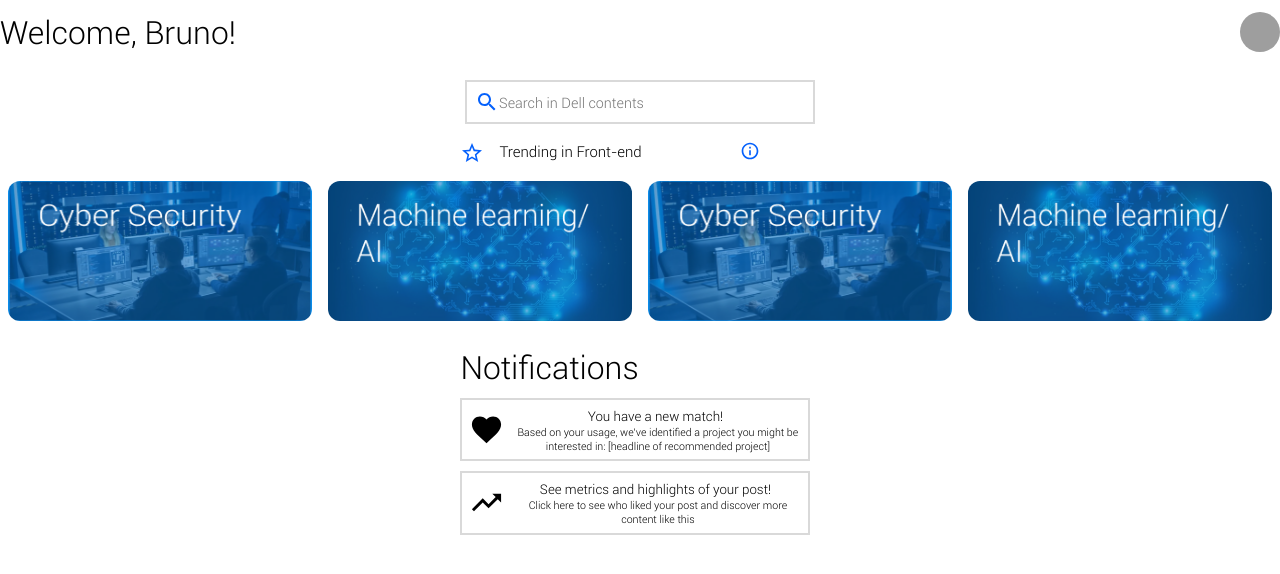
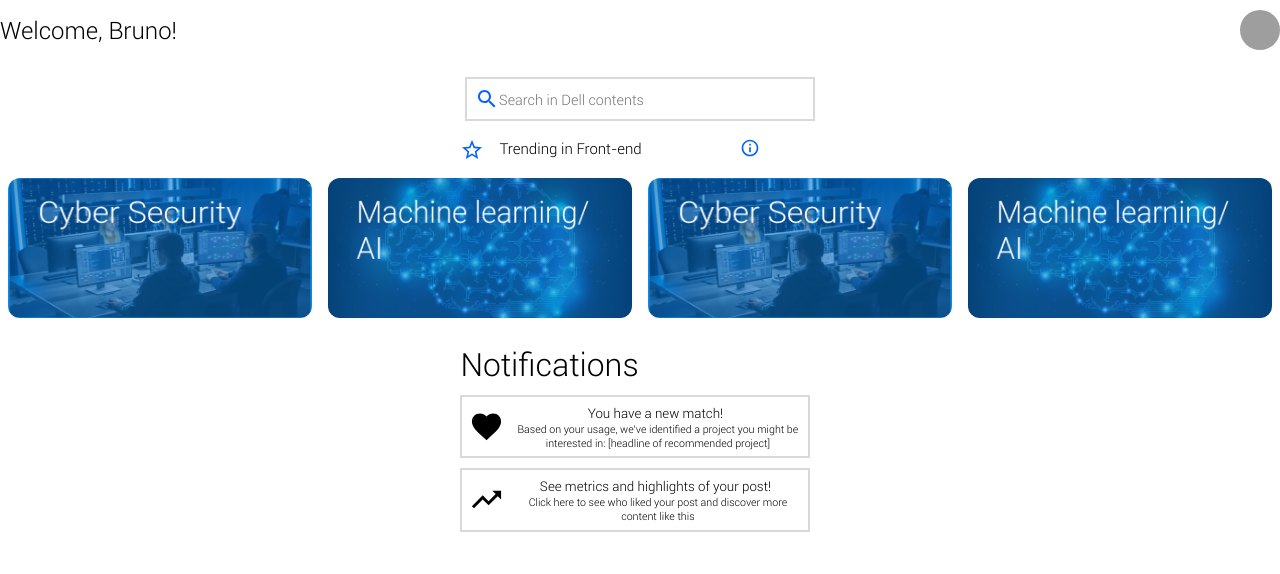
Before and after one commit to 2023M6T3-Inteli/Grupo-3, a React (Vite) app in the folder codigo/frontend/: page /notification in a window 1280 px wide. Shown: the top 574 px of the page. Built offline with nearby package versions, Linux system fonts and the light colour scheme; grey boxes are pictures that could not be loaded.

Commit message:
mudanca design

```diff
--- a/codigo/frontend/src/components/HeaderApp/index.tsx
+++ b/codigo/frontend/src/components/HeaderApp/index.tsx
@@ -14,13 +14,13 @@ const HeaderApp: React.FC = () => {
   return (
     <Intro>
       <RightSide>
-        <h1>Welcome, Bruno!</h1>
+        <h2>Welcome, Bruno!</h2>
       </RightSide>
       <LeftSide>
-        <RankingButton onClick={handleOnClickRanking}>
+        {/* <RankingButton onClick={handleOnClickRanking}>
           <EmojiEventsIcon style={{width: '30px', height:'30px', color:'#FCB818'}}/>
           <span>Ranking</span>
-        </RankingButton>
+        </RankingButton> */}
         <img style={{width: 40, height: 40 , borderRadius: 20}}
           src="https://github.com/brun0meira.png"
           alt="profileImg"
--- a/codigo/frontend/src/components/HeaderApp/style.ts
+++ b/codigo/frontend/src/components/HeaderApp/style.ts
@@ -25,6 +25,7 @@ export const LeftSide = styled.div`
   }
 `;
 
+
 export const RankingButton = styled.button`
   display: flex;
   flex-direction: row;
```
Also changed, not shown: 2 other files (tests, documents, lock files or other folders).
